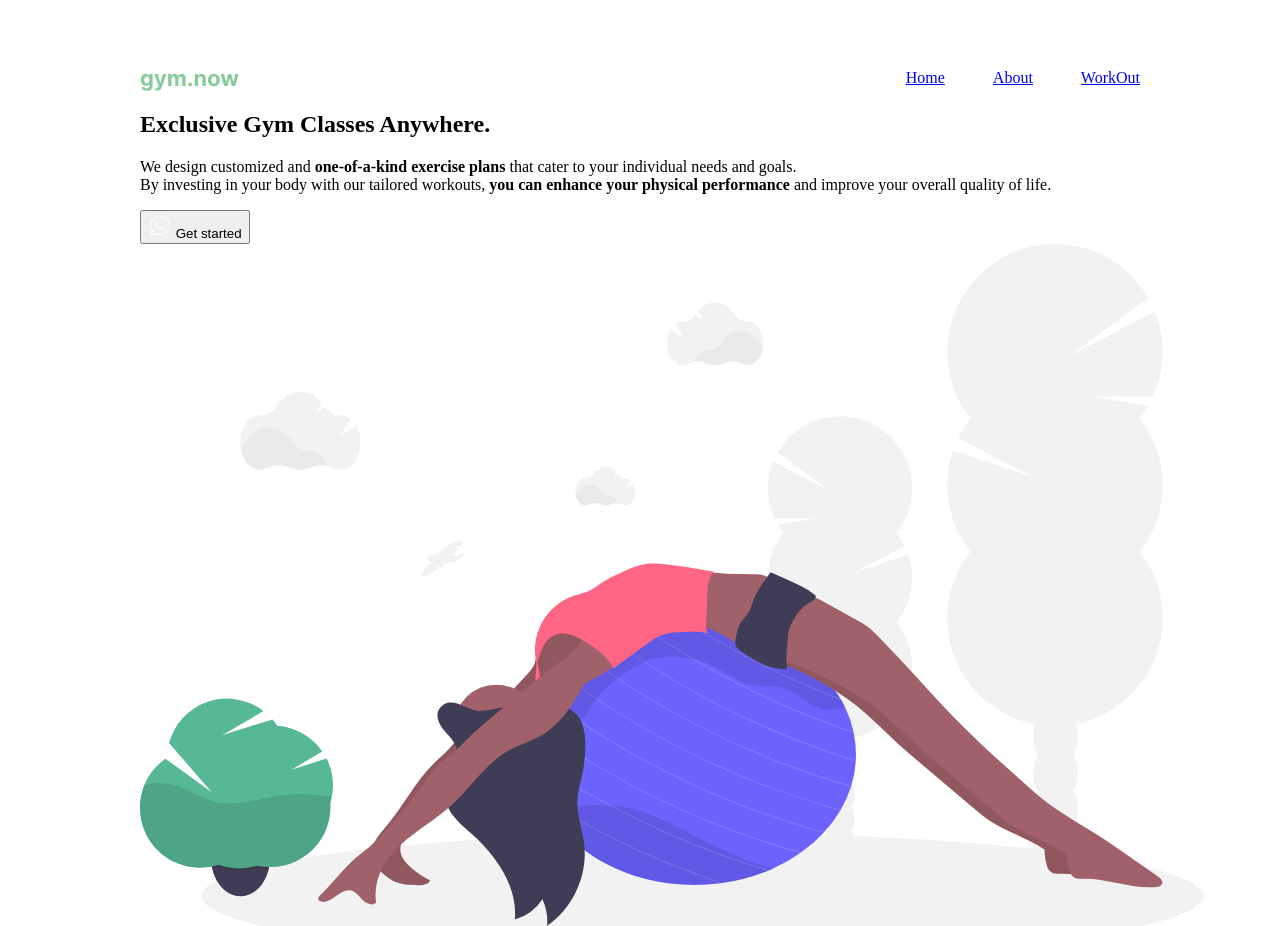
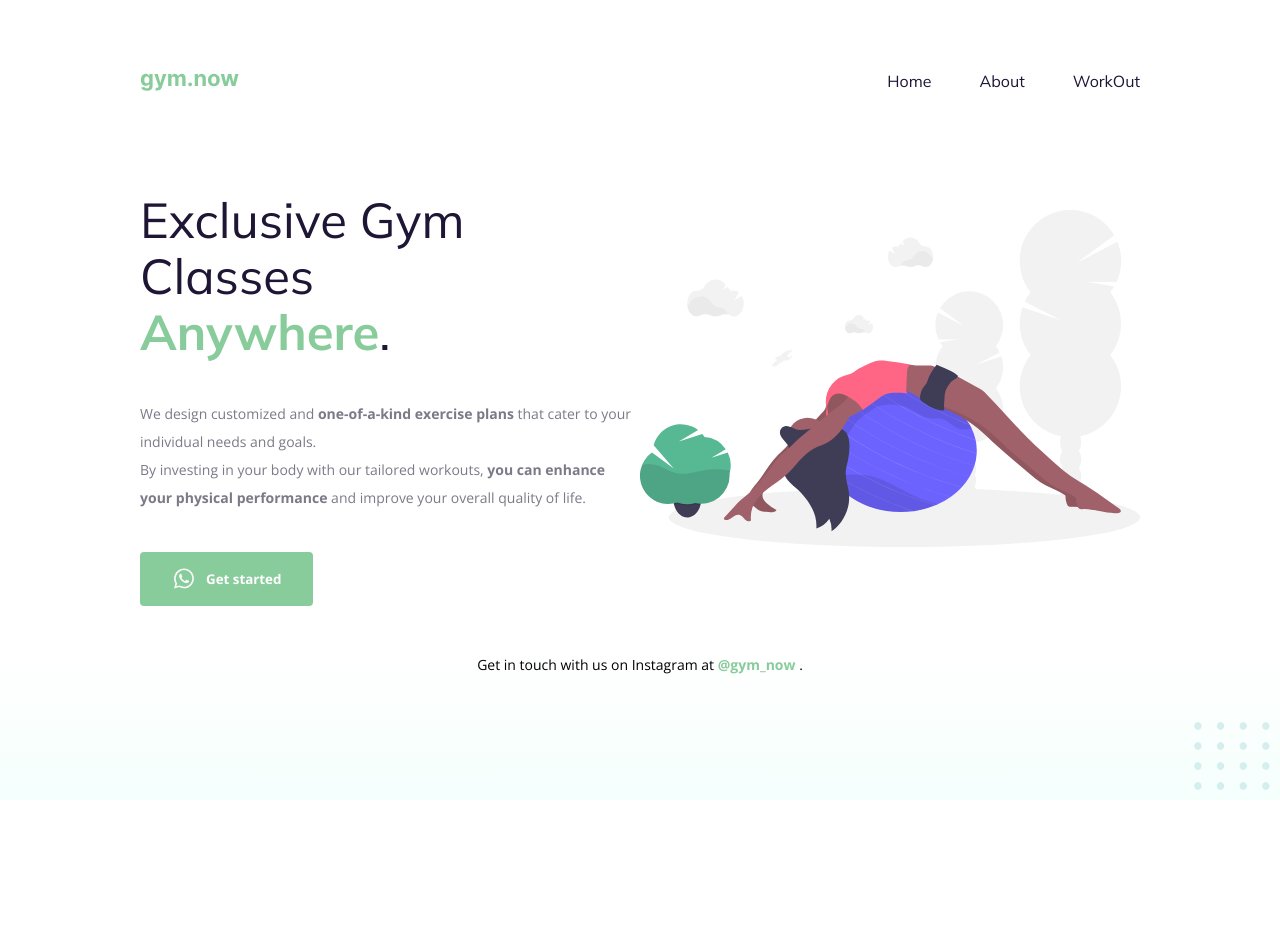
Before and after one commit to zec4o/gymnow, a plain HTML site: page index.html in a window 1280 px wide. Shown: the top 926 px of the page. After the commit the page ends 800 px from the top, so only its background shows below. Drawn offline with nearby package versions, Linux system fonts and the light colour scheme.

Commit message:
feat: adding styles

```diff
--- a/index.html
+++ b/index.html
@@ -1,26 +1,29 @@
 <!DOCTYPE html>
 <html lang="en">
 <head>
-  <meta charset="UTF-8">
+	<link rel="preconnect" href="https://fonts.googleapis.com">
+	<link rel="preconnect" href="https://fonts.gstatic.com" crossorigin>
+	<meta charset="UTF-8">
   <meta name="viewport" content="width=device-width, initial-scale=1.0">
   <link rel="stylesheet" href="style.css">
   <title>Gym.now</title>
+	<link href="https://fonts.googleapis.com/css2?family=Mulish:wght@400;700&family=Open+Sans:wght@400;700&display=swap" rel="stylesheet">
 </head>
 <body>
 	<div id="page">
-		<header>
-			<img src="images/Logo.svg" alt="gym.now logo">
 			<nav>
+				<a id='logo' href="#">
+				<img src="images/Logo.svg" alt="gym.now logo">
+				</a>
 				<ul>
-					<li><a href="index.html">Home</a></li>
-					<li><a href="about.html">About</a></li>
-					<li><a href="contact.html">WorkOut</a></li>
+					<li><a href="#">Home</a></li>
+					<li><a href="#">About</a></li>
+					<li><a href="#">WorkOut</a></li>
 				</ul>
 			</nav>
-		</header>
 		<main>
 			<section>
-				<h1>Exclusive Gym Classes <span>Anywhere</span>.</h1>
+				<h1>Exclusive Gym Classes </br><span>Anywhere</span>.</h1>
 				<p>We design customized and <strong>one-of-a-kind exercise plans</strong> that cater to your individual needs and goals. <br>
 				By investing in your body with our tailored workouts, <strong>you can enhance your physical performance</strong> and improve your overall quality of life.</p>
 				<button>
@@ -31,9 +34,12 @@
 			<img src="images/working.svg" alt="black woman working out on gym.now">
 		</main>
 		<footer>
-			Get in touch with us on Instagram at <a href="#" target="_blank">@gym_now</a>.
+			Get in touch with us on Instagram at
+			 <a href="#" target="_blank">
+				@gym_now
+			 </a>.
 		</footer>
 	</div>
-	<img src="images/balls.svg" alt="decorative balls in the lower right corner">
+	<img id="balls" src="images/balls.svg" alt="decorative balls in the lower right corner">
 </body>
 </html>
--- a/style.css
+++ b/style.css
@@ -1,22 +1,108 @@
 body {
-  margin: 0
+  margin: 0;
+  font-family: 'Open Sans', sans-serif;
+  background: linear-gradient(180deg, rgba(227, 255, 248, 0) 82.08%, rgba(227, 255, 248, 0.38) 100%);
+  min-height: 100vh;
 }
 
 #page {
   width: 1000px;
-  margin: 65px auto 0;
+  margin: 0 auto;
+  padding-top: 65px;
 }
 
-header {
+nav {
   display: flex;
   justify-content: space-between;
   align-items: center;
+  margin-bottom: 55px;
 }
 
 ul {
+  font-family: 'Mulish', sans-serif;
   display: flex;
   list-style: none;
   gap: 48px;
   margin: 0;
   padding: 0;
 }
+
+ul li a {
+  text-decoration: none;
+  color: #1F1534
+}
+
+ul li a:hover {
+  font-weight: bold;
+}
+
+h1 {
+  color: #1F1534;
+  font-size: 49px;
+  line-height: 56px;
+  font-family: 'Mulish', sans-serif;
+  font-weight: normal;
+}
+
+main {
+  display: flex;
+  align-items: center;
+  justify-content: space-between;
+}
+
+main img {
+  max-width: 500px;
+}
+
+span {
+  font-weight: bold;
+  color: #89CC9C;
+}
+
+section p {
+  margin:40px 0;
+  font-size: 14px;
+  line-height: 28px;
+  color: #7D7987
+}
+
+button {
+  display: flex;
+  align-items: center;
+  gap: 10px;
+
+  font-family: 'Open Sans', sans-serif;
+  font-weight: 700;
+  color: white;
+
+  background-color: #89CC9C;
+  border: none;
+  padding: 14px 32px 15px;
+  border-radius: 4px;
+
+  cursor: pointer;
+}
+
+button:hover {
+  background-color: #7DBE8C;
+}
+
+
+footer {
+  font-size: 14px;
+  line-height: 28px;
+  text-align: center;
+  margin-top: 45px;
+}
+
+footer a {
+  text-decoration: none;
+  color: #89CC9C;
+  font-weight: bold;
+}
+
+#balls {
+  position: fixed;
+  bottom: 0;
+  right: 0;
+}
```
